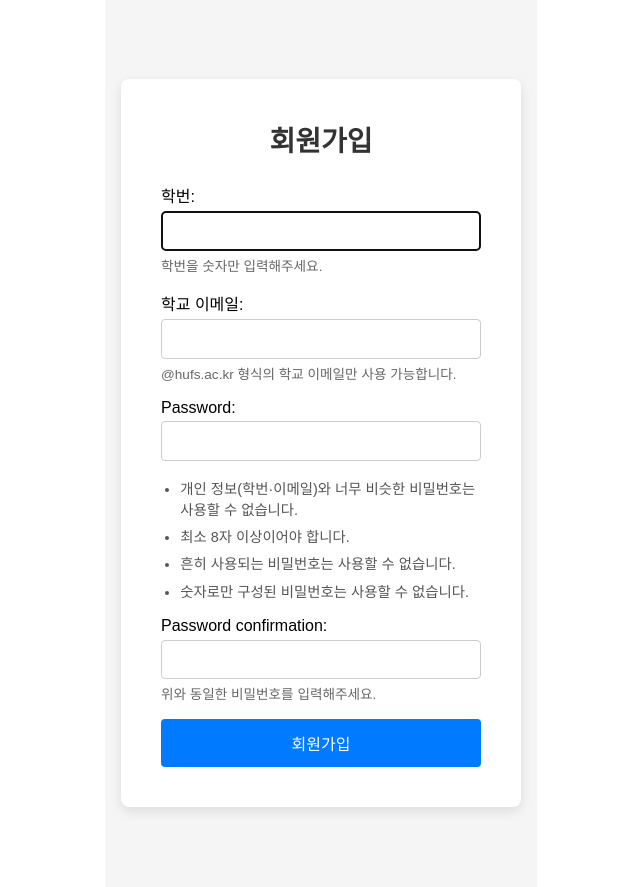
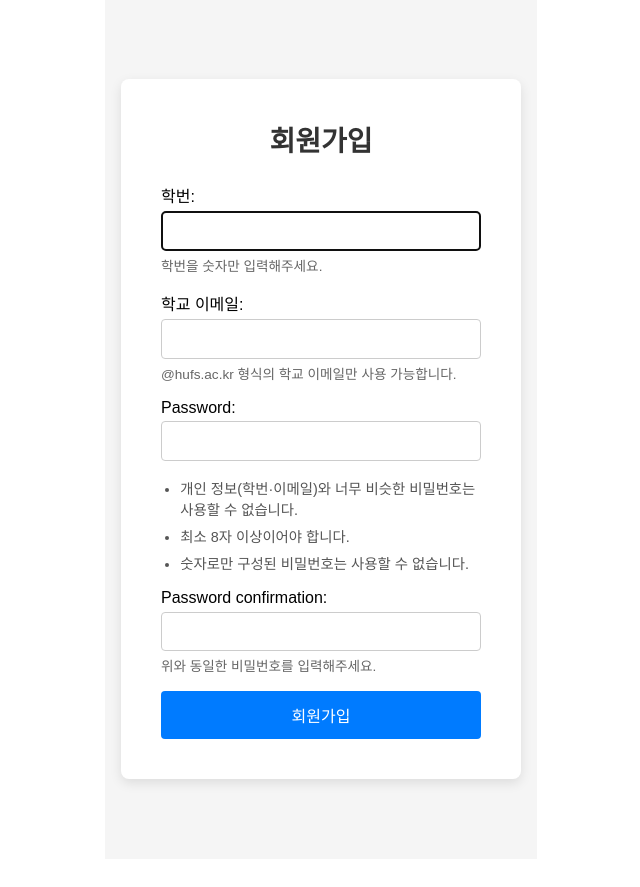
Before and after one commit to kcg020529/dorm-laundry, a Django app: page /laundry/signup/ in a window 1280 px wide. Shown: the part 85-972 px from the top of the page, without its empty margins (319-959 px from the left). After the commit the page ends 875 px from the top, so only its background shows below. Run offline with Django 5.2, Linux system fonts and the light colour scheme.

Commit message:
필요없는 문구 삭제

```diff
--- a/templates/laundry/signup.html
+++ b/templates/laundry/signup.html
@@ -40,7 +40,6 @@
         <ul class="password-rules">
           <li>개인 정보(학번·이메일)와 너무 비슷한 비밀번호는 사용할 수 없습니다.</li>
           <li>최소 8자 이상이어야 합니다.</li>
-          <li>흔히 사용되는 비밀번호는 사용할 수 없습니다.</li>
           <li>숫자로만 구성된 비밀번호는 사용할 수 없습니다.</li>
         </ul>
 
```
